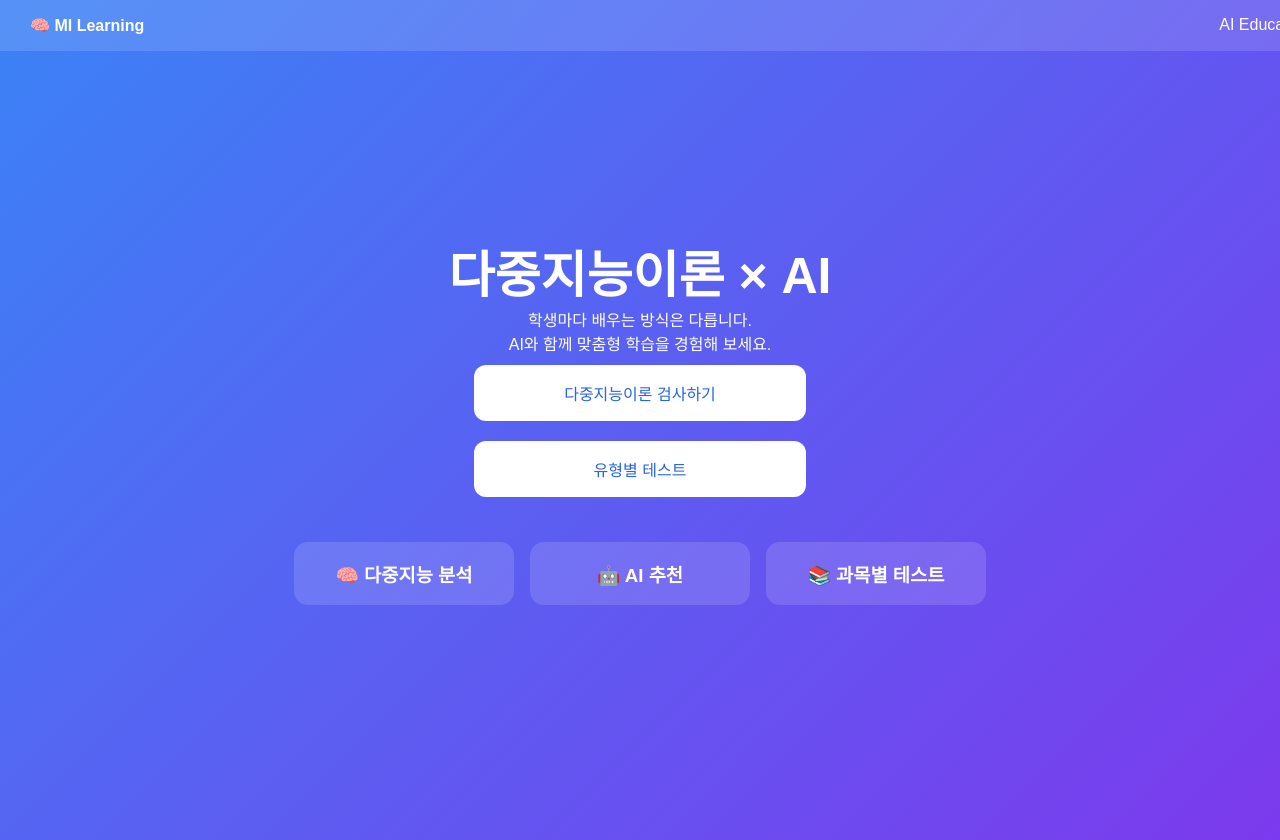
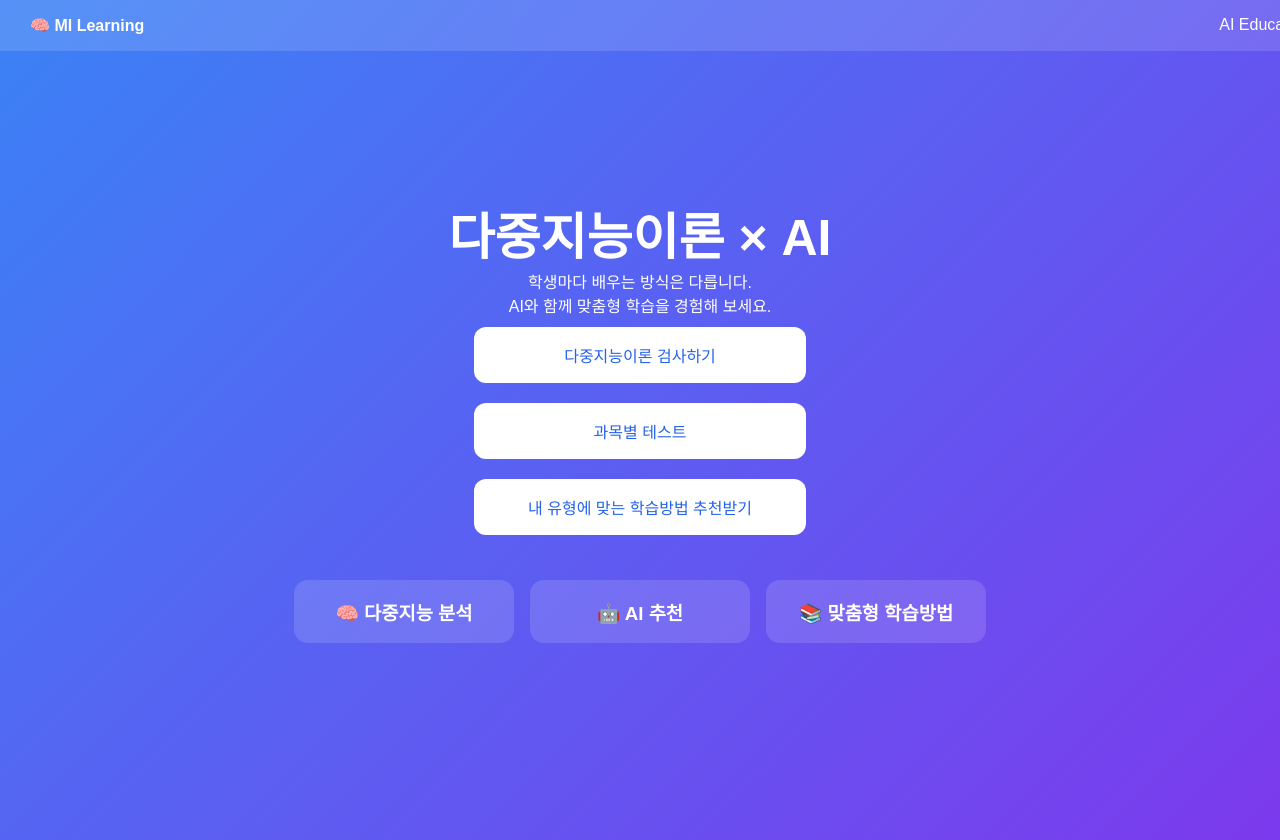
Before and after one commit to soyeonh130/ai-education, a plain HTML site: page index.html in a window 1280 px wide. Drawn offline with Linux system fonts and the light colour scheme.

Commit message:
Update index.html

```diff
--- a/index.html
+++ b/index.html
@@ -1 +1,33 @@
-<!doctype html><html><head><meta charset='utf-8'><link rel='stylesheet' href='style.css'></head><body><div class='top'><b>🧠 MI Learning</b><span>AI Education</span></div><div class='hero'><h1 style='font-size:50px'>다중지능이론 × AI</h1><p>학생마다 배우는 방식은 다릅니다.<br>AI와 함께 맞춤형 학습을 경험해 보세요.</p><a class='btn' href='#' onclick='goMBTI()'>다중지능이론 검사하기</a><a class='btn' href='subjects.html'>유형별 테스트</a><div class='cards'><div class='card'><h3>🧠 다중지능 분석</h3></div><div class='card'><h3>🤖 AI 추천</h3></div><div class='card'><h3>📚 과목별 테스트</h3></div></div></div><script src='script.js'></script></body></html>
+<!doctype html>
+<html>
+<head>
+    <meta charset='utf-8'>
+    <link rel='stylesheet' href='style.css'>
+</head>
+<body>
+    <div class='top'>
+        <b>🧠 MI Learning</b>
+        <span>AI Education</span>
+    </div>
+    <div class='hero'>
+        <h1 style='font-size:50px'>다중지능이론 × AI</h1>
+        <p>학생마다 배우는 방식은 다릅니다.<br>AI와 함께 맞춤형 학습을 경험해 보세요.</p>
+
+
+        <a class='btn' href='#' onclick='goMBTI()'>다중지능이론 검사하기</a>
+
+
+        <a class='btn' href='subjects.html'>과목별 테스트</a>
+
+
+        <a class='btn' href='#'>내 유형에 맞는 학습방법 추천받기</a>
+
+        <div class='cards'>
+            <div class='card'><h3>🧠 다중지능 분석</h3></div>
+            <div class='card'><h3>🤖 AI 추천</h3></div>
+            <div class='card'><h3>📚 맞춤형 학습방법</h3></div>
+        </div>
+    </div>
+    <script src='script.js'></script>
+</body>
+</html>
```
